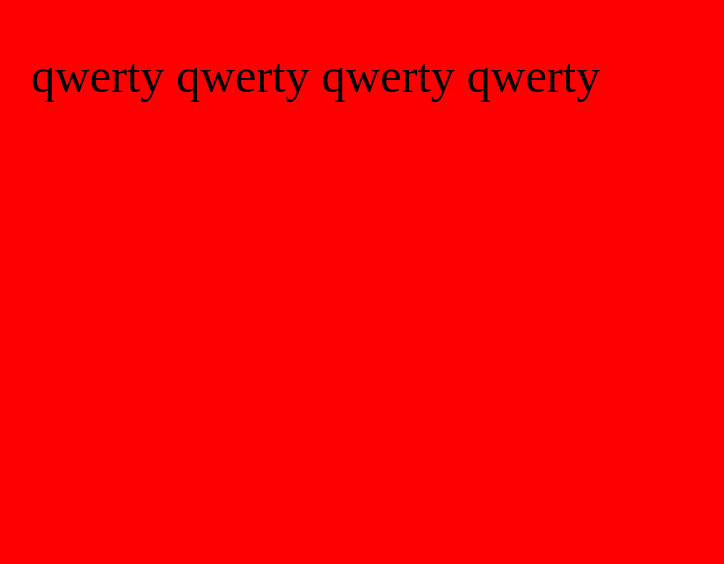
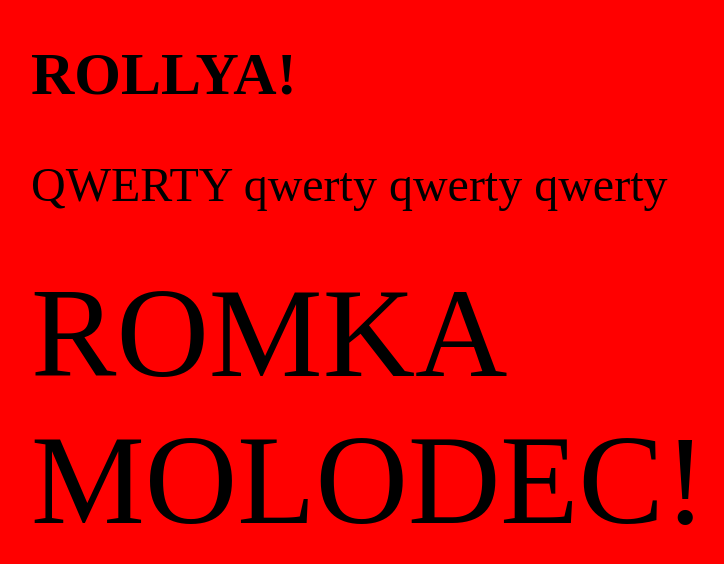
Before and after one commit to Omfis/site, a plain HTML site: page index.html in a window 1280 px wide. Shown: the whole page, without its empty margins (124-848 px from the left). Drawn offline with Linux system fonts and the light colour scheme.

Commit message:
Last Update 2

```diff
--- a/index.html
+++ b/index.html
@@ -6,7 +6,9 @@
 	<link rel="stylesheet" href="css/style.css">
 </head>
 <body>
-<p>qwerty qwerty qwerty qwerty<p>
+<h1>ROLLYA!</h1>
+<p>QWERTY qwerty qwerty qwerty</p>
+<div>ROMKA MOLODEC!</div>
 
 </body>
 
```
